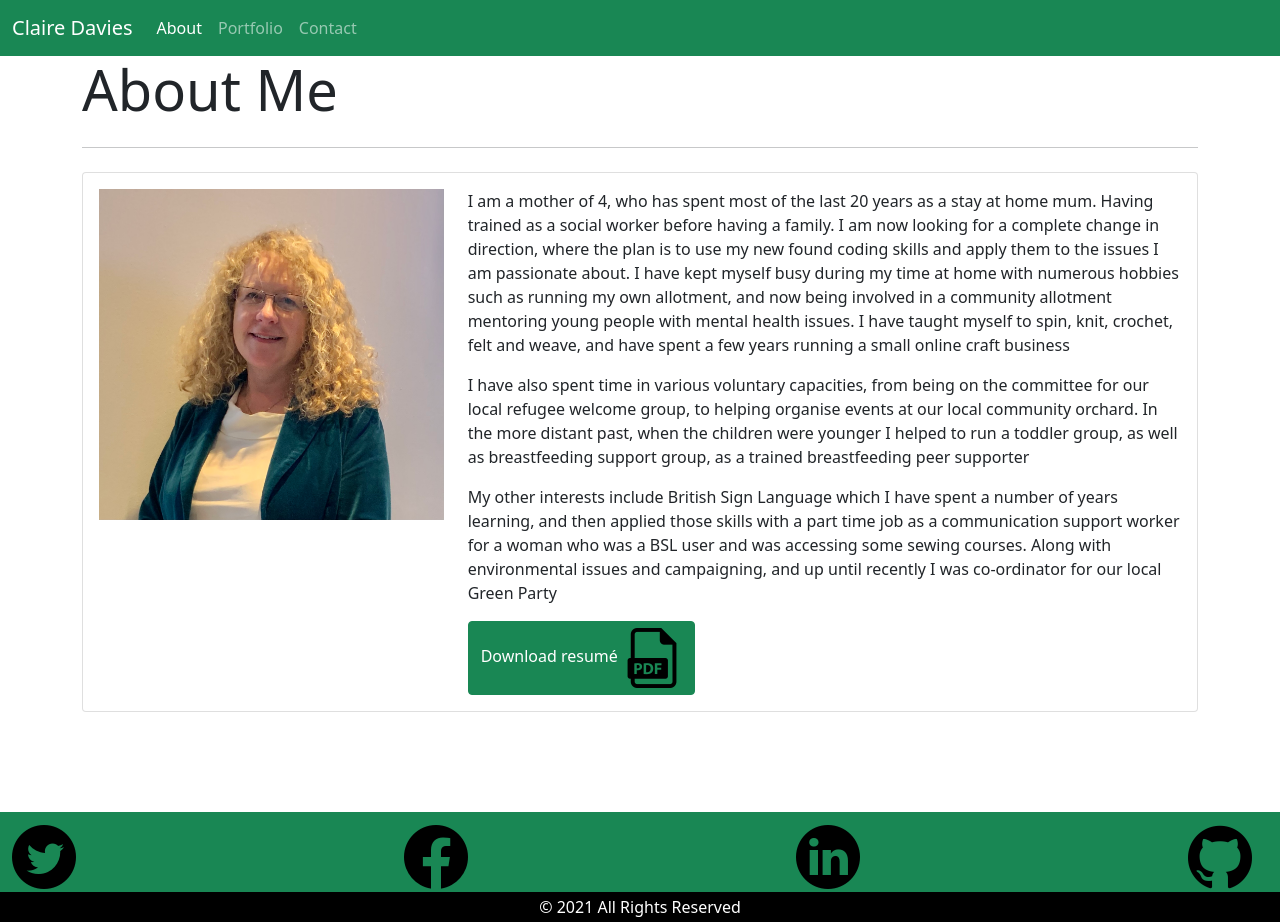
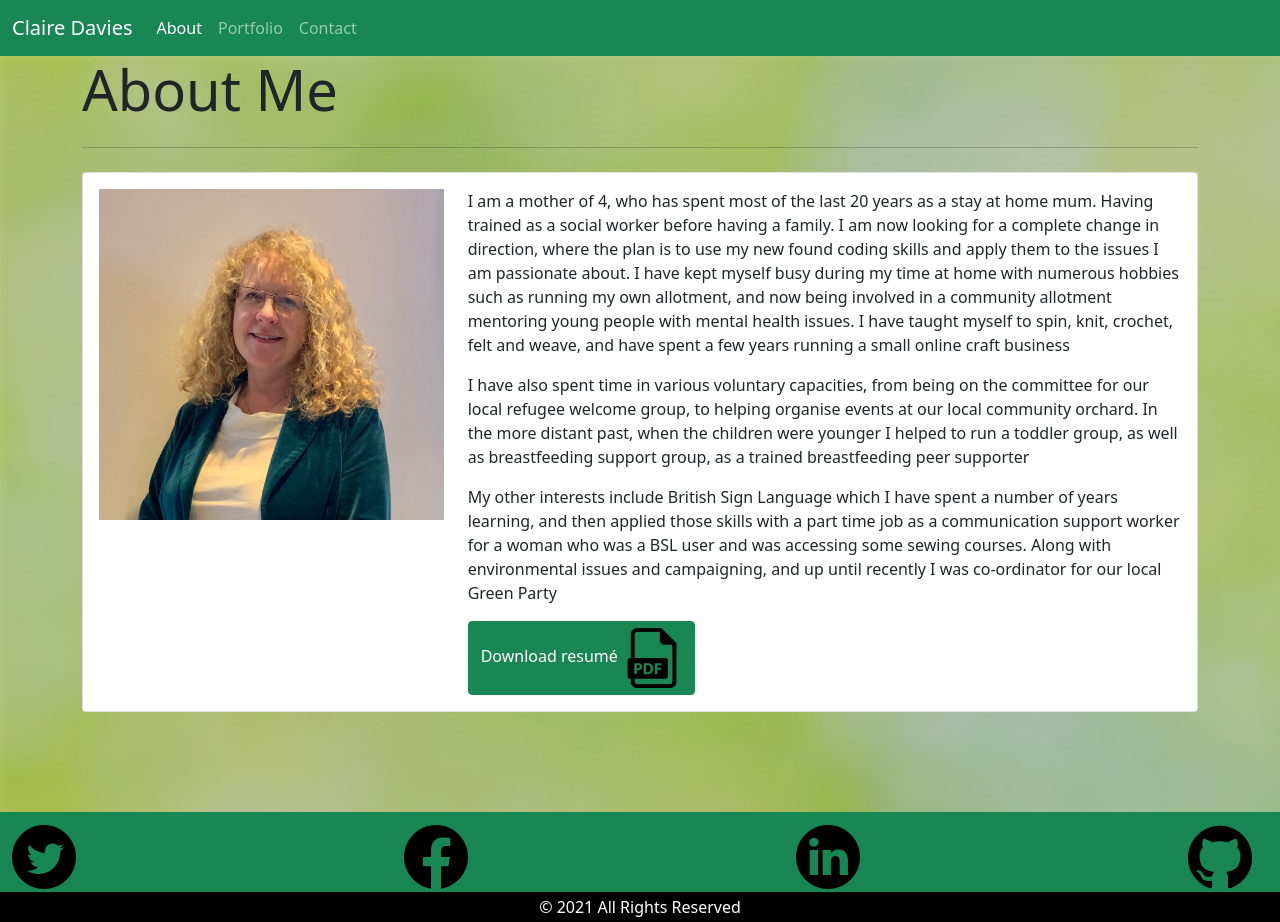
Before and after one commit to ClaireMDavies/react-portfolio, a React (Create React App) app: page / in a window 1280 px wide. Built offline with nearby package versions, Linux system fonts and the light colour scheme.

Commit message:
added background image

```diff
--- a/src/components/Wrapper/style.css
+++ b/src/components/Wrapper/style.css
@@ -1,4 +1,5 @@
 .wrapper {
   min-height: 100%;
   padding-bottom: 100px;
+  background-image: url("../../img/green-bokeh.jpg")
 }
--- a/src/pages/About.js
+++ b/src/pages/About.js
@@ -1,6 +1,5 @@
 import React from "react";
 import headshot from "../img/headshot2.jpg";
-
 import pdf from "../img/pdf-icon.png";
 import pdfDoc from "../img/Claire-Davies-Resume.pdf";
 
```
Also changed, not shown: src/App.css (line endings or trailing spaces).
